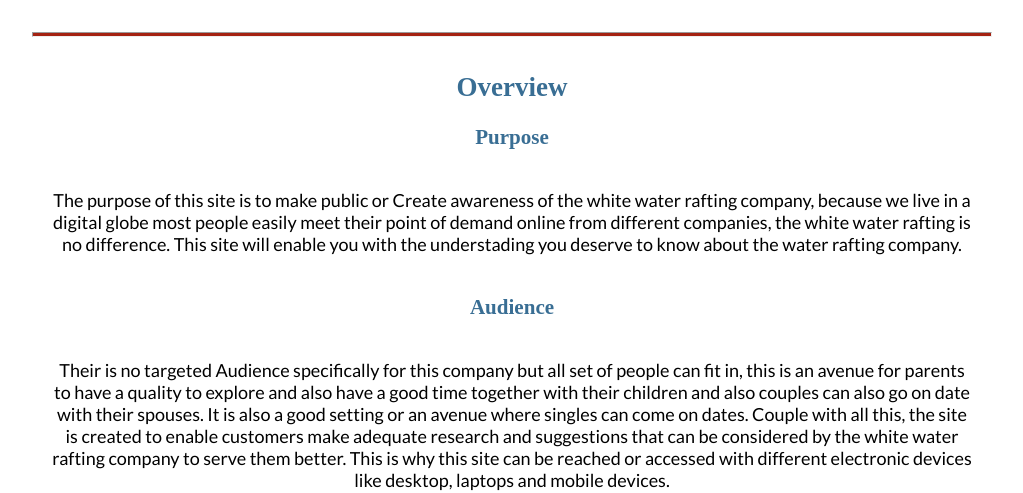
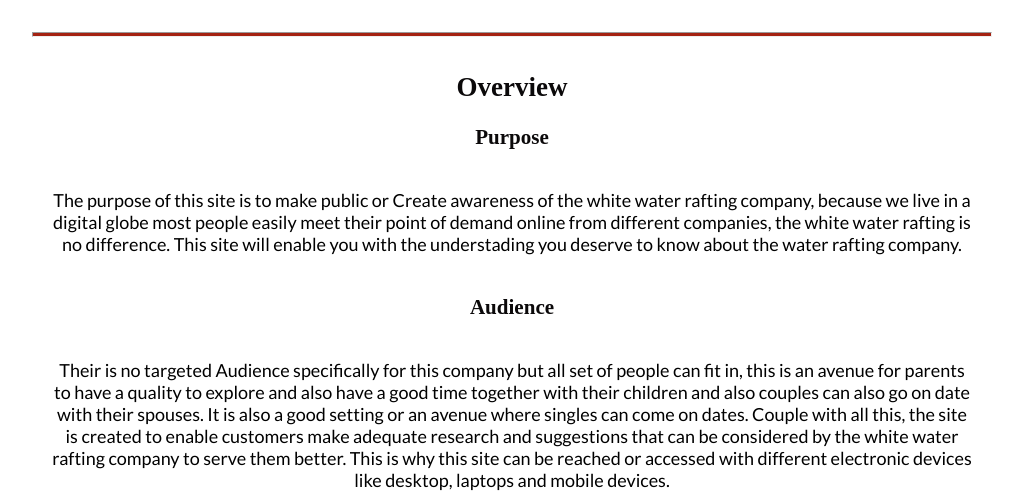
Before and after one commit to ayilaterlumunsamuel/wdd130, a plain HTML site: page wwr/site-plan-rafting.html in a window 1280 px wide. Shown: the part 308-801 px from the top of the page, without its empty margins (128-1151 px from the left). Drawn offline with Linux system fonts and the light colour scheme; a web font is replaced by a local one.

Commit message:
site plan added

```diff
--- a/wwr/styles/site-plan-rafting.css
+++ b/wwr/styles/site-plan-rafting.css
@@ -15,13 +15,13 @@ Fonts are separated by a & */
   --paragraph-font: Lato, Helvetica, sans-serif;
 
   /* these colors below should be chosen from among your palette colors above */
-  --headline-color-on-white: #396e94; /* headlines on a white background */
+  --headline-color-on-white: #0B090A; /* headlines on a white background */
   --headline-color-on-color: white; /* headlines on a colored background */
   --paragraph-color-on-white: #396e94; /* paragraph text on a white background */
   --paragraph-color-on-color: white; /* paragraph text on a colored background */
   --paragraph-background-color: #396e94;
   --nav-link-color: #396e94;
-  --nav-background-color: #d4ac0d;
+  --nav-background-color:#8DE969 ;
   --nav-hover-link-color: white;
   --nav-hover-background-color: #396e94;
 }
```
